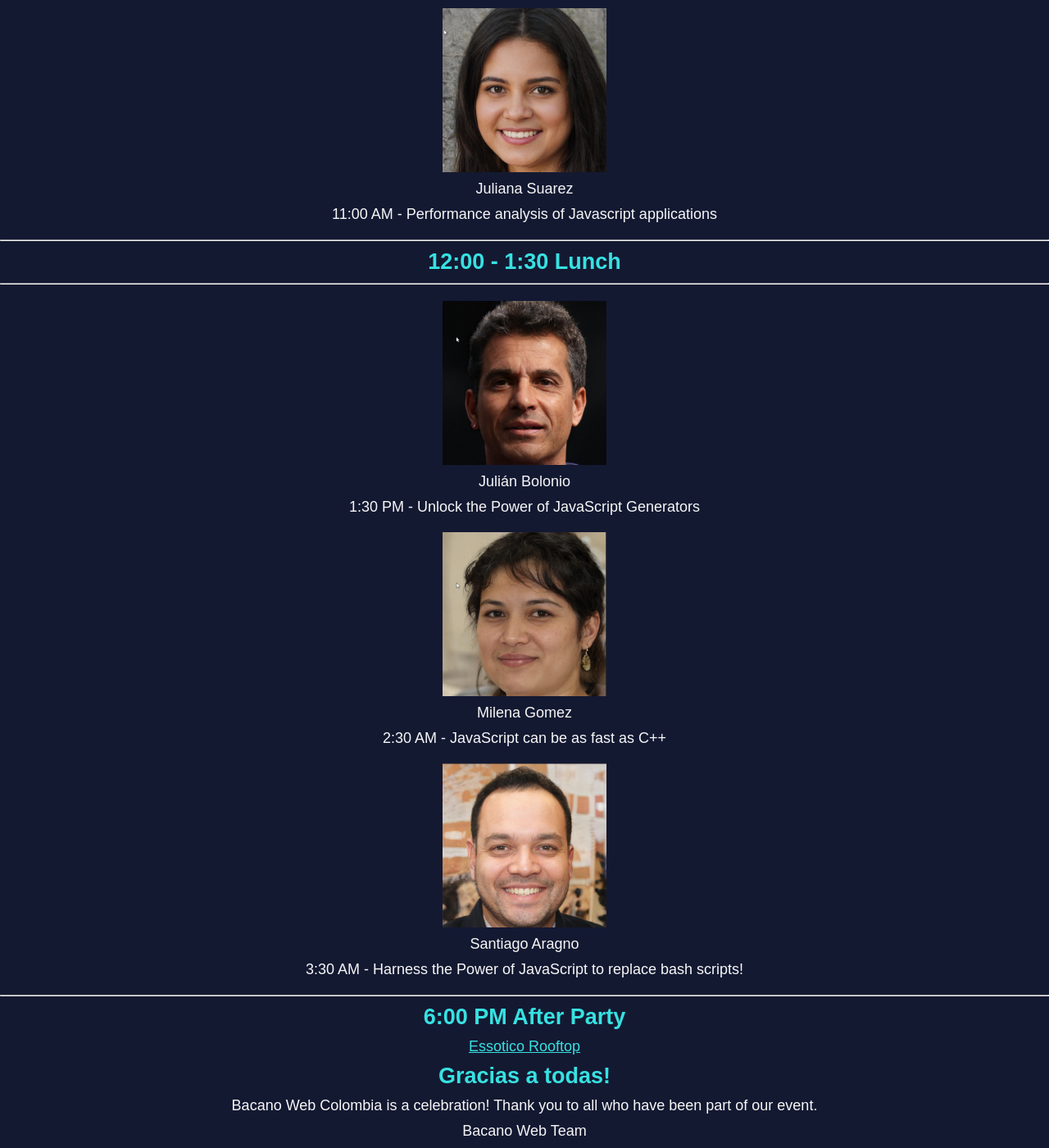
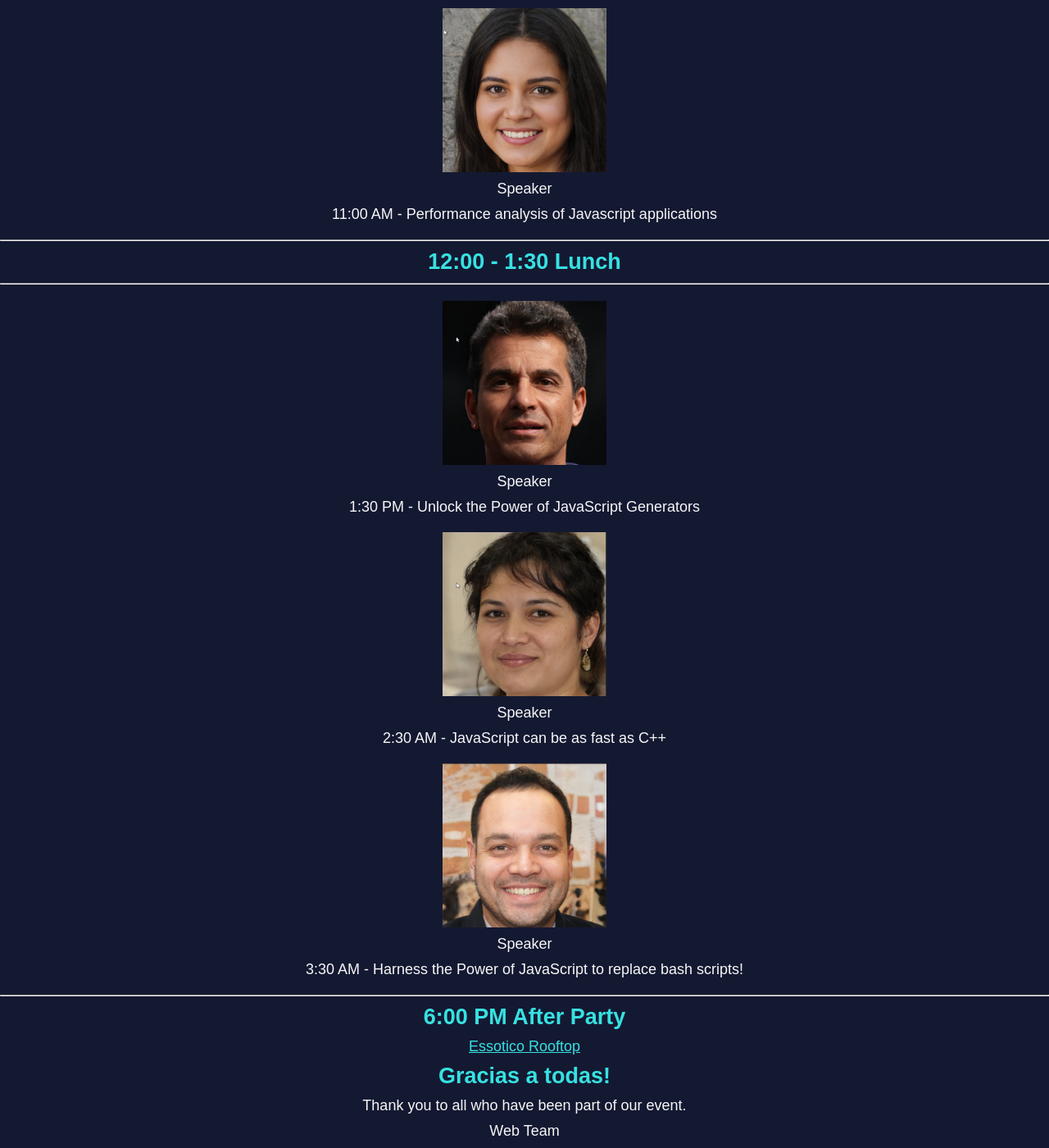
Before and after one commit to gothamgo/bweb, a Jekyll site: the page built from index.html, in a window 1280 px wide and 1400 px high, scrolled down 3362 px. Shown: the whole window at 82% size. Built offline with Jekyll 4.4.1, drawn with Linux system fonts in a browser that asks for light colours; some of the changed text lies outside the part shown.

Commit message:
Update index.html

```diff
--- a/index.html
+++ b/index.html
@@ -78,19 +78,19 @@ div.speaker img {
 
 <div class="speaker">
   <img src="{{site.url}}/images/113f63c7b7be0723c61a646c13efe430.png" class="speaker-image" width="200" height="200">
-  <p>Santiago Aragno</p>
+  <p>Speaker</p>
   <p>9:00 AM - Chatting with the Canvas; Assemble Art with AI</p>
 </div>
 
 </div><div class="speaker">
   <img src="{{site.url}}/images/11882d67779a93c29216c1c6b465ed2e.png" class="speaker-image" width="200" height="200">
-  <p>Milena Gomez</p>
+  <p>Speaker</p>
   <p>10:00 AM - React Apps with GPT</p>
 </div>
 
 <div class="speaker">
   <img src="{{site.url}}/images/118d8b62f468836d572ebafb98f1a65e.png" class="speaker-image" width="200" height="200">
-  <p>Lucas Zapata</p>
+  <p>Speaker</p>
   <p>11:00 AM - Machine Learning con Javascript utilizando TF.js</p>
 </div>
 
@@ -100,19 +100,19 @@ div.speaker img {
 
 <div class="speaker">
   <img src="{{site.url}}/images/11967f63dd951f7ea682ab1239131c7d.png" class="speaker-image" width="200" height="200">
-  <p>Alejandro Posada</p>
+  <p>Speaker</p>
   <p>1:30 PM - JavaScript para construir paz</p>
 </div>
 
 <div class="speaker">
 <img src="{{site.url}}/images/a95192c2c84e5b344eab1038815c4fc5.png" class="speaker-image" width="200" height="200">
-  <p>Julián Bolonio</p>
+  <p>Speaker</p>
   <p>2:30 PM - Playwright or Cypress, what is best for JavaScript developers?</p>
 </div>
 
 <div class="speaker">
   <img src="{{site.url}}/images/11b418bf0a8d76da9fa5d3ca72c4eba3.png" class="speaker-image" width="200" height="200">
-  <p>Estiven Vega</p>
+  <p>Speaker</p>
   <p>3:30 PM - Explorando la creatividad con javascript</p>
 </div>
 
@@ -122,19 +122,19 @@ div.speaker img {
 
 <div class="speaker">
   <img src="{{site.url}}/images/1ece1693437e7b9a77823a98e95b81cc.png" class="speaker-image" width="200" height="200">
-  <p>Adrián Estrada</p>
+  <p>Speaker</p>
   <p>9:00 AM - Promoviendo Comunidades Sostenibles con JavaScript</p>
 </div>
 
 <div class="speaker">
   <img src="{{site.url}}/images/6ad7f3a34309beba7318a4b9a53e6fe9.png" class="speaker-image" width="200" height="200">
-  <p>Catherine Calderon</p>
+  <p>Speaker</p>
   <p>10:00 AM - Emerging Trends in the JavaScript UI/UX</p>
 </div>
 
 <div class="speaker">
   <img src="{{site.url}}/images/83fa18cdcd216e7220794a23e76fe0dc.png" class="speaker-image" width="200" height="200">
-  <p>Juliana Suarez</p>
+  <p>Speaker</p>
   <p>11:00 AM - Performance analysis of Javascript applications</p>
 </div>
 
@@ -144,19 +144,19 @@ div.speaker img {
 
 <div class="speaker">
 <img src="{{site.url}}/images/a95192c2c84e5b344eab1038815c4fc5.png" class="speaker-image" width="200" height="200">
-  <p>Julián Bolonio</p>
+  <p>Speaker</p>
   <p>1:30 PM - Unlock the Power of JavaScript Generators</p>
 </div>
 
 </div><div class="speaker">
   <img src="{{site.url}}/images/11882d67779a93c29216c1c6b465ed2e.png" class="speaker-image" width="200" height="200">
-  <p>Milena Gomez</p>
+  <p>Speaker</p>
   <p>2:30 AM - JavaScript can be as fast as C++</p>
 </div>
 
 <div class="speaker">
   <img src="{{site.url}}/images/113f63c7b7be0723c61a646c13efe430.png" class="speaker-image" width="200" height="200">
-  <p>Santiago Aragno</p>
+  <p>Speaker</p>
   <p>3:30 AM - Harness the Power of JavaScript to replace bash scripts!</p>
 </div>
 
@@ -171,10 +171,9 @@ Gracias a todas!
 </h2>
 
 <p>
-Bacano Web Colombia is a celebration!
 Thank you to all who have been part of our event.
 </p>
 
 <p>
-Bacano Web Team
+Web Team
 </p>
```
